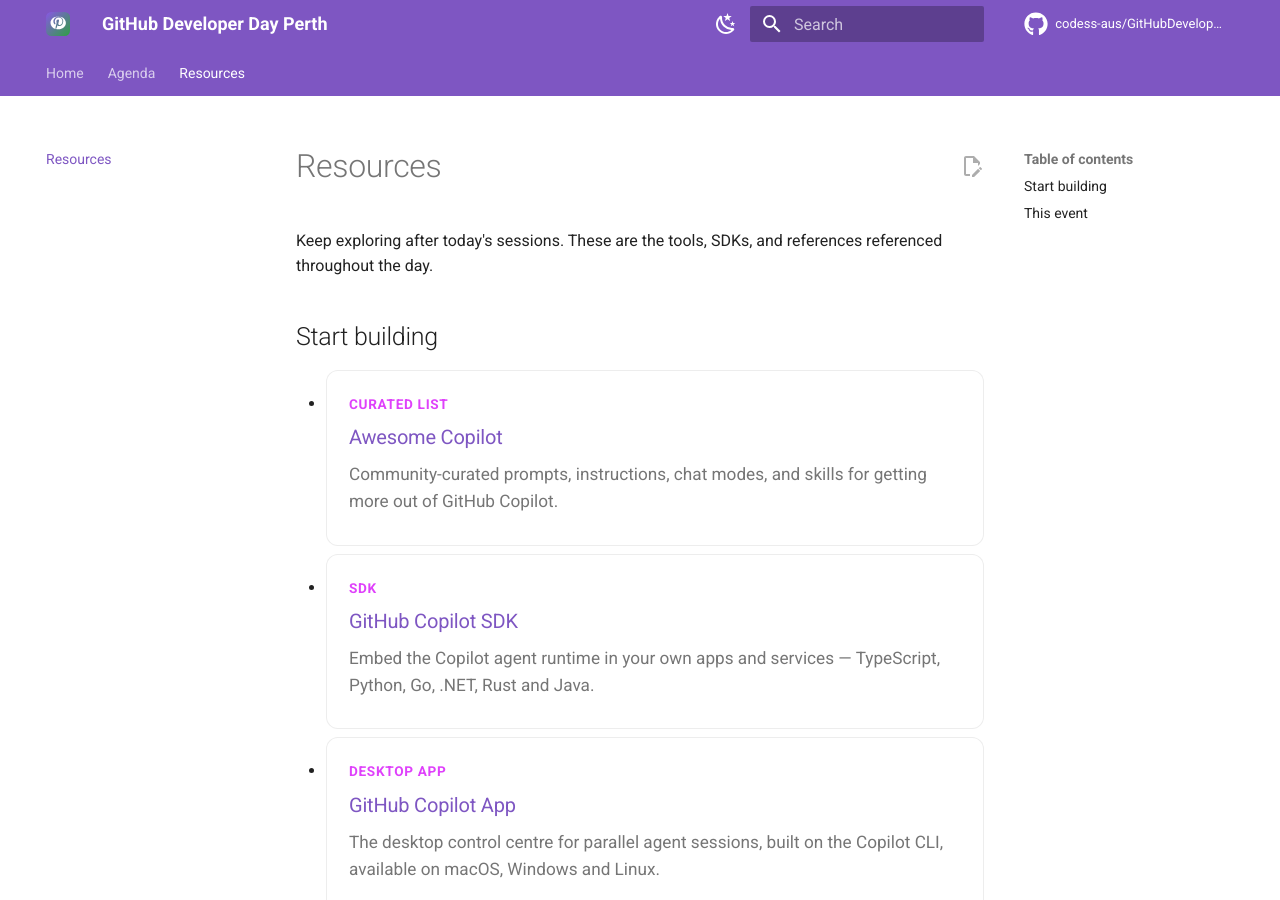
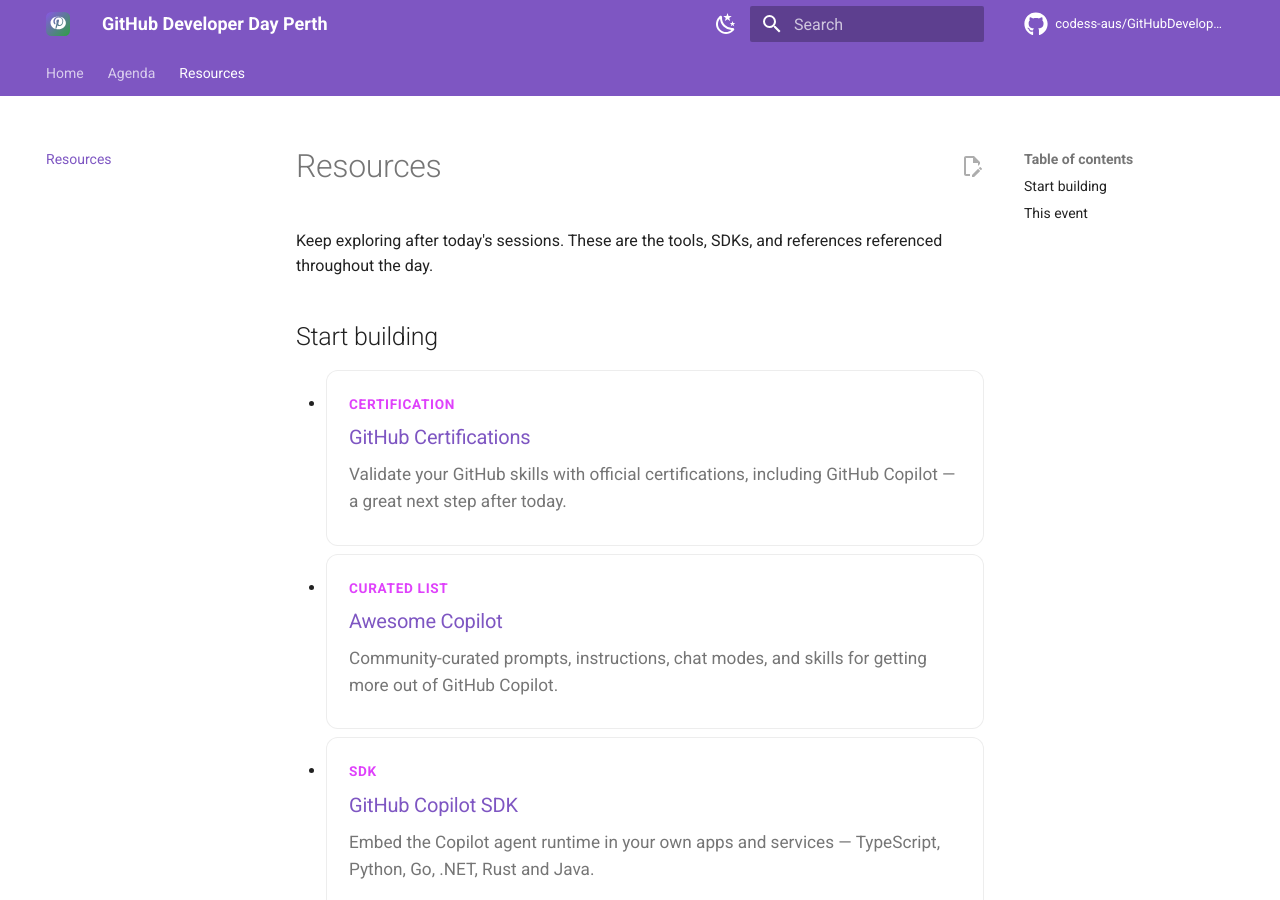
Before and after one commit to codess-aus/GitHubDeveloperDay, an MkDocs documentation site: the page built from docs/resources.md, in a window 1280 px wide and 900 px high. Built offline with MkDocs 1.6.1 and Material for MkDocs 9.7.7, drawn with Linux system fonts in a browser that asks for light colours; comment, search, counter and statistics services are not loaded.

Commit message:
Add GitHub Certifications to Resources
Co-authored-by: Copilot <223556219+Copilot@users.noreply.github.com>

```diff
--- a/docs/resources.md
+++ b/docs/resources.md
@@ -6,6 +6,11 @@ references referenced throughout the day.
 ## Start building
 
 <ul class="gdd-resources">
+  <li>
+    <span class="gdd-cat">Certification</span>
+    <h3><a href="https://learn.github.com/certifications" target="_blank" rel="noopener">GitHub Certifications</a></h3>
+    <p>Validate your GitHub skills with official certifications, including GitHub Copilot — a great next step after today.</p>
+  </li>
   <li>
     <span class="gdd-cat">Curated list</span>
     <h3><a href="https://github.com/github/awesome-copilot" target="_blank" rel="noopener">Awesome Copilot</a></h3>
```
